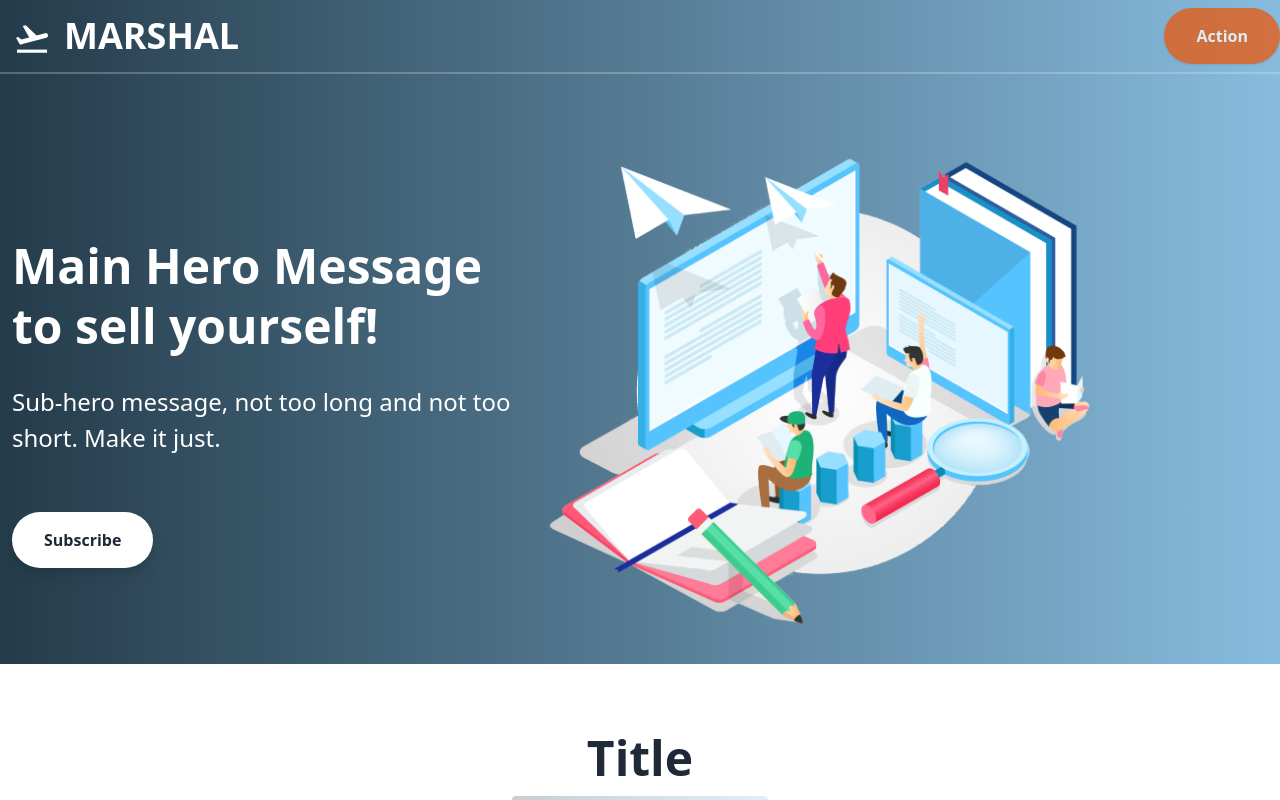
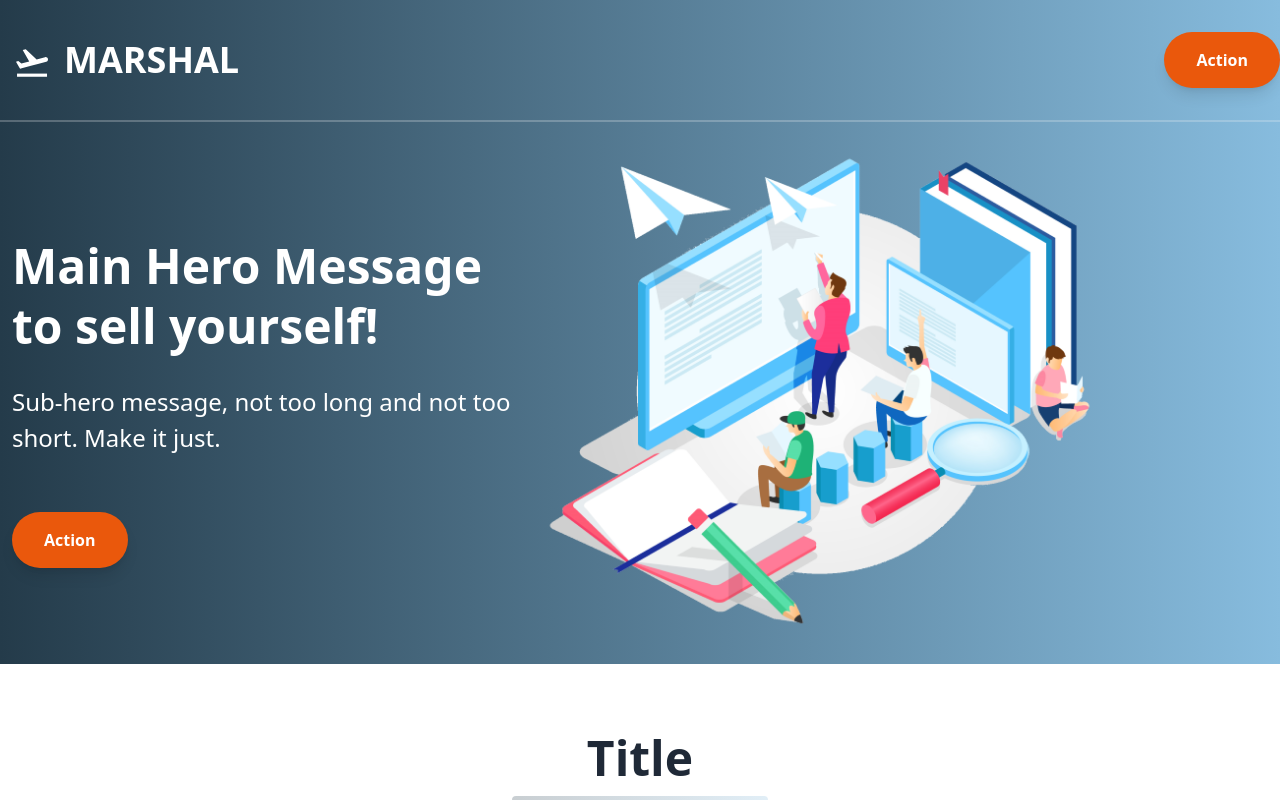
Before and after one commit to marshalmori/venda-cursos-online, a React app: page / in a window 1280 px wide. Shown: the top 800 px of the page. Built offline with nearby package versions, Linux system fonts and the light colour scheme; the HTML template or start-up script is replaced by a standard one.

Commit message:
Configuração das cor e texto dos botões

```diff
--- a/src/features/Headline.jsx
+++ b/src/features/Headline.jsx
@@ -1,3 +1,5 @@
+import Button from "../ui/Button";
+
 const Headline = () => {
   return (
     <>
@@ -11,9 +13,7 @@ const Headline = () => {
             <p className="leading-normal text-2xl mb-8">
               Sub-hero message, not too long and not too short. Make it just.
             </p>
-            <button className="mx-auto lg:mx-0 hover:underline bg-white text-gray-800 font-bold rounded-full my-6 py-4 px-8 shadow-lg focus:outline-none focus:shadow-outline transform transition hover:scale-105 duration-300 ease-in-out">
-              Subscribe
-            </button>
+            <Button />
           </div>
 
           <div className="w-full md:w-3/5 py-6 text-center">
--- a/src/features/Navbar.jsx
+++ b/src/features/Navbar.jsx
@@ -3,7 +3,7 @@ import Button from "../ui/Button";
 const Navbar = () => {
   return (
     <nav id="header" className="fixed w-full z-30 top-0 text-white gradient">
-      <div className="w-full container mx-auto flex flex-wrap items-center justify-between mt-0 py-2">
+      <div className="w-full container mx-auto flex flex-wrap items-center justify-between mt-0 py-2 ">
         <div className="pl-4 flex items-center">
           <a
             className="text-white no-underline hover:no-underline font-bold text-2xl lg:text-4xl uppercase"
@@ -31,18 +31,13 @@ const Navbar = () => {
           </a>
         </div>
         <div className="block lg:hidden pr-4">
-          <Button>Action</Button>
+          <Button />
         </div>
         <div
           className="lg:flex lg:items-center lg:w-auto hidden mt-2 lg:mt-0 bg-white lg:bg-transparent text-black p-4 lg:p-0 z-20"
           id="nav-content"
         >
-          <button
-            id="navAction"
-            className="hover:underline bg-orange-600 text-white font-bold rounded-full mt-4 lg:mt-0 py-4 px-8 shadow opacity-75 focus:outline-none focus:shadow-outline transform transition hover:scale-105 duration-300 ease-in-out"
-          >
-            Action
-          </button>
+          <Button />
         </div>
       </div>
       <hr className="border-b border-gray-100 opacity-25 my-0 py-0 " />
--- a/src/features/Section.jsx
+++ b/src/features/Section.jsx
@@ -1,3 +1,5 @@
+import Button from "../ui/Button";
+
 const Section = () => {
   return (
     <>
@@ -511,9 +513,7 @@ const Section = () => {
             </div>
             <div className="flex-none mt-auto bg-white rounded-b rounded-t-none overflow-hidden shadow p-6">
               <div className="flex items-center justify-start">
-                <button className="mx-auto lg:mx-0 hover:underline color-button text-white font-bold rounded-full my-6 py-4 px-8 shadow-lg focus:outline-none focus:shadow-outline transform transition hover:scale-105 duration-300 ease-in-out">
-                  Action
-                </button>
+                <Button />
               </div>
             </div>
           </div>
@@ -537,9 +537,7 @@ const Section = () => {
             </div>
             <div className="flex-none mt-auto bg-white rounded-b rounded-t-none overflow-hidden shadow p-6">
               <div className="flex items-center justify-center">
-                <button className="mx-auto lg:mx-0 hover:underline gradient text-white font-bold rounded-full my-6 py-4 px-8 shadow-lg focus:outline-none focus:shadow-outline transform transition hover:scale-105 duration-300 ease-in-out">
-                  Action
-                </button>
+                <Button />
               </div>
             </div>
           </div>
@@ -563,9 +561,7 @@ const Section = () => {
             </div>
             <div className="flex-none mt-auto bg-white rounded-b rounded-t-none overflow-hidden shadow p-6">
               <div className="flex items-center justify-end">
-                <button className="mx-auto lg:mx-0 hover:underline gradient text-white font-bold rounded-full my-6 py-4 px-8 shadow-lg focus:outline-none focus:shadow-outline transform transition hover:scale-105 duration-300 ease-in-out">
-                  Action
-                </button>
+                <Button />
               </div>
             </div>
           </div>
@@ -597,9 +593,7 @@ const Section = () => {
                   <span className="text-base">for one user</span>
                 </div>
                 <div className="flex items-center justify-center">
-                  <button className="mx-auto lg:mx-0 hover:underline gradient text-white font-bold rounded-full my-6 py-4 px-8 shadow-lg focus:outline-none focus:shadow-outline transform transition hover:scale-105 duration-300 ease-in-out">
-                    Sign Up
-                  </button>
+                  <Button />
                 </div>
               </div>
             </div>
@@ -622,9 +616,7 @@ const Section = () => {
                   <span className="text-base">/ per user</span>
                 </div>
                 <div className="flex items-center justify-center">
-                  <button className="mx-auto lg:mx-0 hover:underline gradient text-white font-bold rounded-full my-6 py-4 px-8 shadow-lg focus:outline-none focus:shadow-outline transform transition hover:scale-105 duration-300 ease-in-out">
-                    Sign Up
-                  </button>
+                  <Button />
                 </div>
               </div>
             </div>
@@ -645,9 +637,7 @@ const Section = () => {
                   <span className="text-base">/ per user</span>
                 </div>
                 <div className="flex items-center justify-center">
-                  <button className="mx-auto lg:mx-0 hover:underline gradient text-white font-bold rounded-full my-6 py-4 px-8 shadow-lg focus:outline-none focus:shadow-outline transform transition hover:scale-105 duration-300 ease-in-out">
-                    Sign Up
-                  </button>
+                  <Button />
                 </div>
               </div>
             </div>
@@ -696,9 +686,7 @@ const Section = () => {
         <h3 className="my-4 text-3xl leading-tight">
           Main Hero Message to sell yourself!
         </h3>
-        <button className="mx-auto lg:mx-0 hover:underline bg-white text-gray-800 font-bold rounded-full my-6 py-4 px-8 shadow-lg focus:outline-none focus:shadow-outline transform transition hover:scale-105 duration-300 ease-in-out">
-          Action!
-        </button>
+        <Button />
       </section>
     </>
   );
--- a/src/index.css
+++ b/src/index.css
@@ -1,6 +1,10 @@
 @tailwind base;
 @tailwind components;
 @tailwind utilities;
+
+button {
+  background: #d53369;
+}
 
 .gradient {
   background: linear-gradient(90deg, #243b4a 0%, #87bcde 100%);
--- a/src/ui/Button.jsx
+++ b/src/ui/Button.jsx
@@ -1,14 +1,6 @@
 const Button = () => {
   return (
-    // <div className="flex-none mt-auto bg-white rounded-b rounded-t-none overflow-hidden shadow p-6">
-    //   <div className="flex items-center justify-center">
-    //     <button className="mx-auto lg:mx-0 hover:underline gradient text-white font-bold rounded-full my-6 py-4 px-8 shadow-lg focus:outline-none focus:shadow-outline transform transition hover:scale-105 duration-300 ease-in-out">
-    //       Action
-    //     </button>
-    //   </div>
-    // </div>
-
-    <button className="mx-auto lg:mx-0 hover:underline gradient text-white font-bold rounded-full my-6 py-4 px-8 shadow-lg focus:outline-none focus:shadow-outline transform transition hover:scale-105 duration-300 ease-in-out">
+    <button className="mx-auto lg:mx-0 hover:underline text-white font-bold rounded-full my-6 py-4 px-8 shadow-lg focus:outline-none focus:shadow-outline transform transition hover:scale-105 duration-300 ease-in-out bg-orange-600">
       Action
     </button>
   );
```
